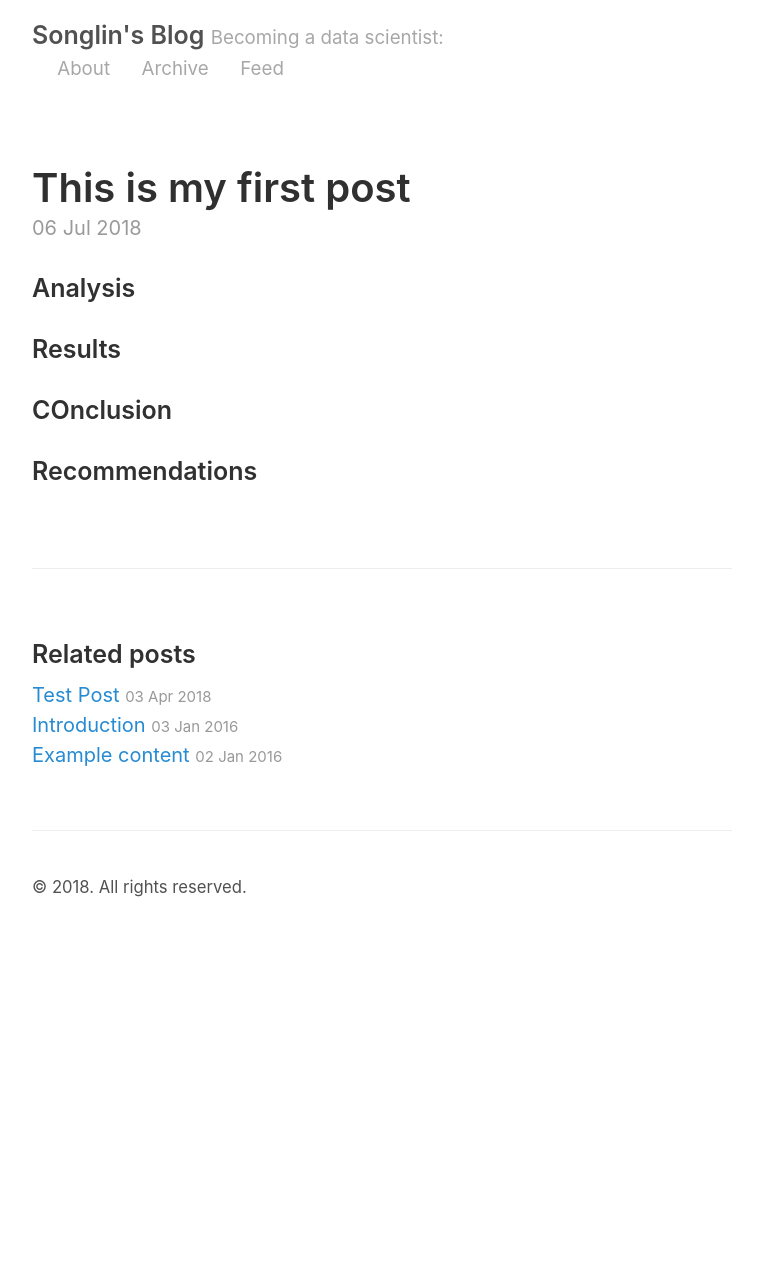
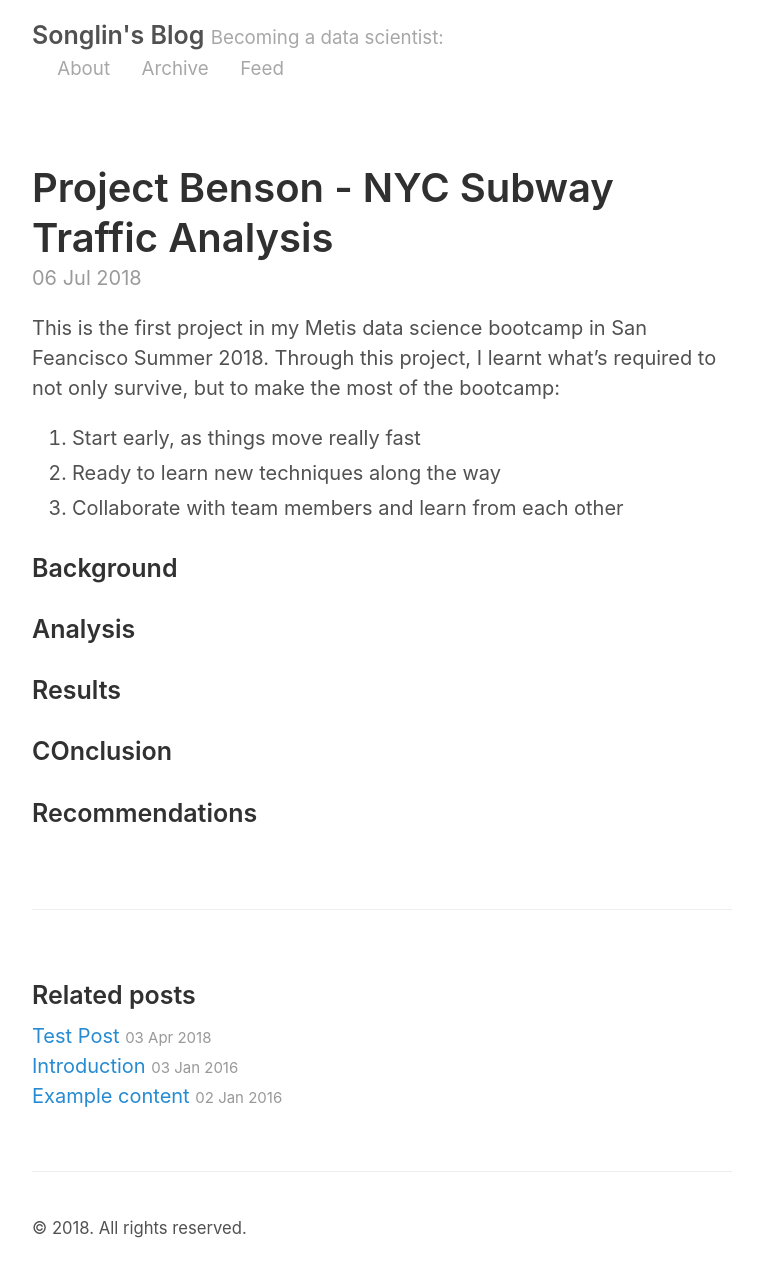
Before and after one commit to leomaxx/leomaxx.github.io, a Jekyll site: the page built from _posts/2018-07-06-project-benson.md, in a window 1280 px wide. Shown: the whole page, without its empty margins (258-1021 px from the left). Built offline with Jekyll 4.4.1, drawn with Linux system fonts in a browser that asks for light colours; before the commit the page ends 941 px from its top, so only the background shows below that.

Commit message:
Update 2018-07-06-project-benson.md

```diff
--- a/_posts/2018-07-06-project-benson.md
+++ b/_posts/2018-07-06-project-benson.md
@@ -1,7 +1,17 @@
 ---
 layout: post
-title: This is my first post
+title: Project Benson - NYC Subway Traffic Analysis
 ---
+
+This is the first project in my Metis data science bootcamp in San Feancisco Summer 2018. Through this project, I learnt what's required to not only survive, but to make the most of the bootcamp:
+
+1. Start early, as things move really fast
+2. Ready to learn new techniques along the way
+3. Collaborate with team members and learn from each other
+
+
+### Background
+
 ### Analysis
 ### Results
 ### COnclusion
```
